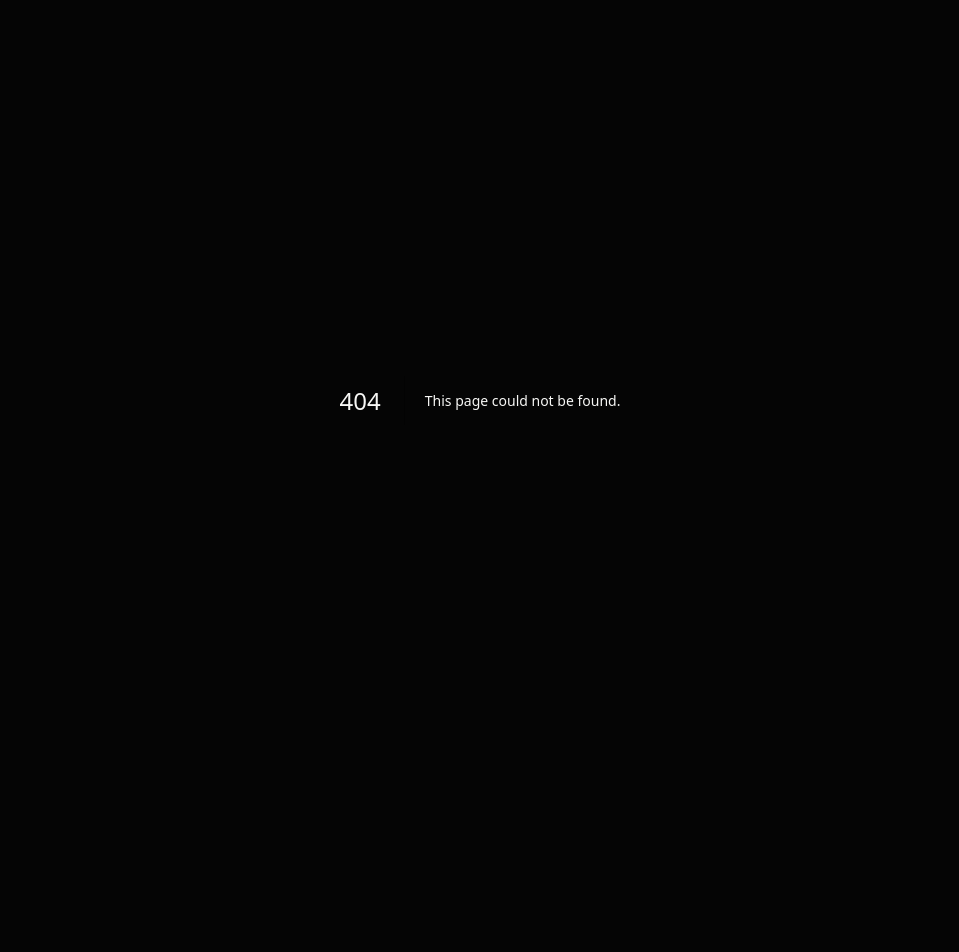
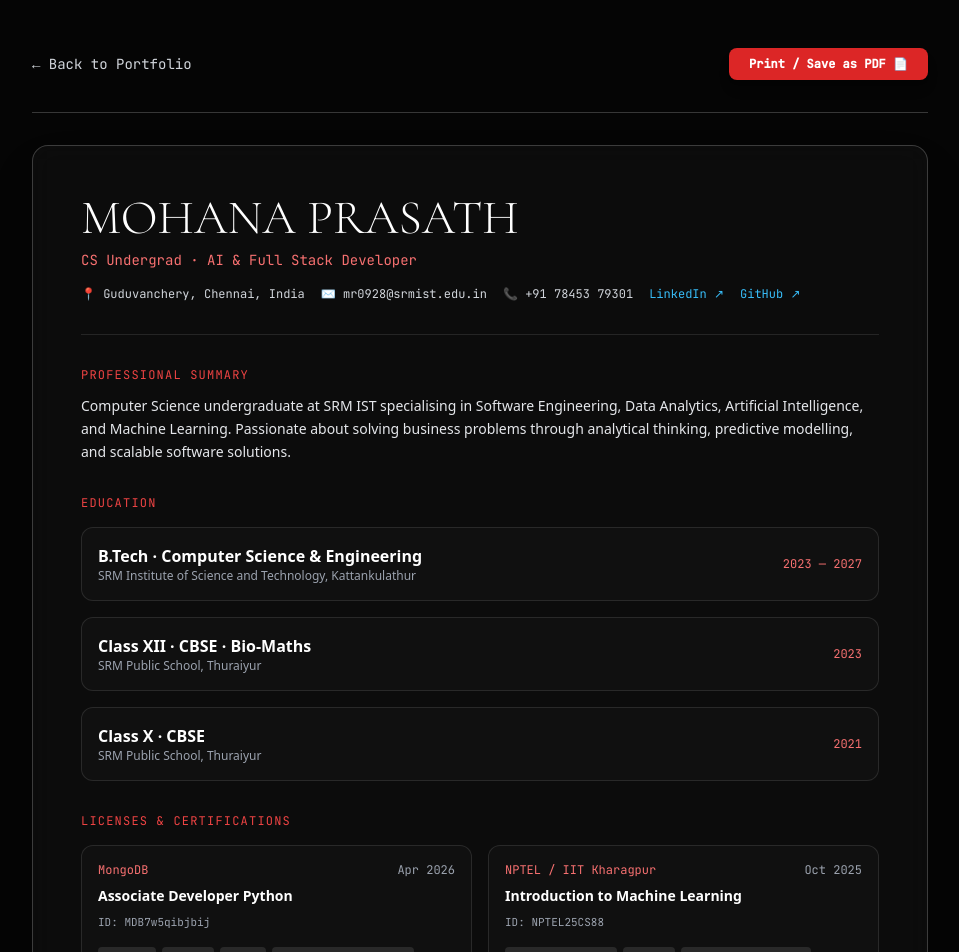
Before and after one commit to MohanaPrasathR/mohanaprasath.in, a Next.js app: page /resume in a window 1280 px wide. Before the commit this address had no page. Shown: the top 952 px of the page, without its empty margins (160-1119 px from the left). Before the commit the page ends 800 px from the top, so only its background shows below. Built offline with nearby package versions, Linux system fonts and the light colour scheme.

Commit message:
fix: resolve tech badge SVG overlap and add /resume page with PDF save feature

```diff
--- /dev/null
+++ b/app/resume/page.tsx
@@ -0,0 +1,153 @@
+'use client';
+
+import Link from 'next/link';
+import { personal, education, certifications, projects, skills } from '@/lib/data';
+
+export default function ResumePage() {
+  return (
+    <main className="min-h-screen bg-[#050505] text-white p-6 md:p-12 font-sans selection:bg-red-500 selection:text-white">
+      {/* Top Header Bar */}
+      <div className="max-w-4xl mx-auto flex items-center justify-between pb-8 mb-8 border-b border-white/20">
+        <Link
+          href="/"
+          className="inline-flex items-center gap-2 text-sm font-mono text-gray-300 hover:text-white transition-colors"
+        >
+          ← Back to Portfolio
+        </Link>
+        <button
+          onClick={() => window.print()}
+          className="px-5 py-2 bg-red-600 hover:bg-red-700 text-white font-mono text-xs font-semibold rounded-lg shadow-lg transition-all"
+        >
+          Print / Save as PDF 📄
+        </button>
+      </div>
+
+      {/* Resume Card */}
+      <div className="max-w-4xl mx-auto bg-white/[0.03] border border-white/20 rounded-2xl p-8 md:p-12 shadow-2xl backdrop-blur-md">
+        {/* Name & Contact Header */}
+        <div className="border-b border-white/10 pb-8 mb-8">
+          <h1
+            className="text-4xl md:text-5xl font-light text-white mb-2"
+            style={{ fontFamily: "'Cormorant Garamond', Georgia, serif" }}
+          >
+            {personal.nameFirst} {personal.nameLast}
+          </h1>
+          <p className="text-red-400 font-mono text-sm mb-4">{personal.title}</p>
+          <div className="flex flex-wrap items-center gap-4 text-xs font-mono text-gray-300">
+            <span>📍 {personal.location}</span>
+            <span>✉️ {personal.email}</span>
+            <span>📞 {personal.phone}</span>
+            <a
+              href="https://www.linkedin.com/in/mohana-prasath-r-6268b132a/"
+              target="_blank"
+              rel="noopener noreferrer"
+              className="text-sky-400 hover:underline"
+            >
+              LinkedIn ↗
+            </a>
+            <a
+              href="https://github.com/MohanaPrasathR"
+              target="_blank"
+              rel="noopener noreferrer"
+              className="text-sky-400 hover:underline"
+            >
+              GitHub ↗
+            </a>
+          </div>
+        </div>
+
+        {/* Executive Summary */}
+        <div className="mb-8">
+          <h2 className="text-xs font-mono text-red-500 uppercase tracking-widest mb-3">Professional Summary</h2>
+          <p className="text-gray-200 text-sm leading-relaxed">{personal.bio}</p>
+        </div>
+
+        {/* Education */}
+        <div className="mb-8">
+          <h2 className="text-xs font-mono text-red-500 uppercase tracking-widest mb-4">Education</h2>
+          <div className="space-y-4">
+            {education.map((edu, i) => (
+              <div key={i} className="flex flex-col md:flex-row md:items-center justify-between p-4 rounded-xl bg-white/[0.02] border border-white/10">
+                <div>
+                  <h3 className="text-base font-semibold text-white">{edu.degree}</h3>
+                  <p className="text-xs text-gray-400">{edu.institution}</p>
+                </div>
+                <span className="text-xs font-mono text-red-400 mt-2 md:mt-0">{edu.period}</span>
+              </div>
+            ))}
+          </div>
+        </div>
+
+        {/* Technical Certifications */}
+        <div className="mb-8">
+          <h2 className="text-xs font-mono text-red-500 uppercase tracking-widest mb-4">Licenses & Certifications</h2>
+          <div className="grid grid-cols-1 md:grid-cols-2 gap-4">
+            {certifications.map((cert) => (
+              <div key={cert.id} className="p-4 rounded-xl bg-white/[0.02] border border-white/10 flex flex-col justify-between">
+                <div>
+                  <div className="flex items-center justify-between text-xs font-mono mb-2">
+                    <span className="text-red-400">{cert.issuer}</span>
+                    <span className="text-gray-400">{cert.date}</span>
+                  </div>
+                  <h3 className="text-sm font-semibold text-white mb-2">{cert.title}</h3>
+                  {cert.credentialId && (
+                    <p className="text-[11px] font-mono text-gray-400 mb-2">ID: {cert.credentialId}</p>
+                  )}
+                </div>
+                <div className="flex flex-wrap gap-1.5 mt-2">
+                  {cert.skills.map((s) => (
+                    <span key={s} className="text-[10px] font-mono bg-white/10 px-2 py-0.5 rounded text-gray-200">
+                      {s}
+                    </span>
+                  ))}
+                </div>
+              </div>
+            ))}
+          </div>
+        </div>
+
+        {/* Featured Projects */}
+        <div className="mb-8">
+          <h2 className="text-xs font-mono text-red-500 uppercase tracking-widest mb-4">Key Projects</h2>
+          <div className="space-y-4">
+            {projects.map((proj) => (
+              <div key={proj.id} className="p-5 rounded-xl bg-white/[0.02] border border-white/10">
+                <div className="flex items-center justify-between mb-2">
+                  <h3 className="text-base font-semibold text-white">{proj.title}</h3>
+                  <span className="text-xs font-mono text-gray-400">{proj.year}</span>
+                </div>
+                <p className="text-xs text-gray-300 mb-3">{proj.description}</p>
+                <div className="flex flex-wrap gap-2">
+                  {proj.tech.map((t) => (
+                    <span key={t} className="text-[10px] font-mono bg-white/10 border border-white/20 px-2 py-0.5 rounded text-gray-200">
+                      {t}
+                    </span>
+                  ))}
+                </div>
+              </div>
+            ))}
+          </div>
+        </div>
+
+        {/* Skills & Expertise */}
+        <div>
+          <h2 className="text-xs font-mono text-red-500 uppercase tracking-widest mb-4">Technical Skills</h2>
+          <div className="grid grid-cols-1 md:grid-cols-2 gap-4">
+            {skills.map((cat) => (
+              <div key={cat.category} className="p-4 rounded-xl bg-white/[0.02] border border-white/10">
+                <h3 className="text-xs font-mono text-gray-400 uppercase mb-2">{cat.category}</h3>
+                <div className="flex flex-wrap gap-2">
+                  {cat.items.map((item) => (
+                    <span key={item} className="text-xs font-mono bg-white/10 px-2.5 py-1 rounded text-white font-medium">
+                      {item}
+                    </span>
+                  ))}
+                </div>
+              </div>
+            ))}
+          </div>
+        </div>
+      </div>
+    </main>
+  );
+}
--- a/components/sections/Hero.tsx
+++ b/components/sections/Hero.tsx
@@ -167,9 +167,10 @@ export default function Hero({ ready }: { ready: boolean }) {
 
             {/* Resume Download */}
             <motion.a
-              href={personal.resumeUrl}
-              download="Mohana_Prasath_Resume.pdf"
-              className="group inline-flex items-center gap-3 px-5 py-2.5 border border-gold/30 hover:border-gold text-sm text-gold hover:bg-gold hover:text-bg transition-all duration-500"
+              href="/resume"
+              target="_blank"
+              rel="noopener noreferrer"
+              className="group inline-flex items-center gap-3 px-5 py-2.5 border border-gold/30 hover:border-gold text-sm text-gold hover:bg-gold hover:text-bg transition-all duration-500 rounded-md"
               custom={1}
               variants={fadeUp}
               initial="hidden"
--- a/components/sections/Projects.tsx
+++ b/components/sections/Projects.tsx
@@ -234,19 +234,14 @@ function TechIcon({ name }: { name: string }) {
     const t = tech.toLowerCase();
     if (t.includes('next')) {
       return (
-        <svg className="w-6 h-6 text-white" viewBox="0 0 180 180" fill="none">
-          <mask id="mask_next" maskUnits="userSpaceOnUse" x="0" y="0" width="180" height="180"><circle cx="90" cy="90" r="90" fill="black"/></mask>
-          <g mask="url(#mask_next)">
-            <circle cx="90" cy="90" r="90" fill="white"/>
-            <path d="M149.508 157.52L69.142 54H54V126H67.08V70.7061L136.082 160.038C140.89 159.502 145.405 158.625 149.508 157.52Z" fill="black"/>
-            <path d="M115 54H128V126H115V54Z" fill="black"/>
-          </g>
+        <svg className="w-4 h-4 text-white fill-current" viewBox="0 0 24 24">
+          <path d="M12 0C5.37 0 0 5.37 0 12s5.37 12 12 12 12-5.37 12-12S18.63 0 12 0zm5.66 18.06L9.5 7.7v8.8H7.7V7.5h1.8l8.16 10.56zM15 7.5v4.5h-1.8V7.5H15z"/>
         </svg>
       );
     }
     if (t.includes('react')) {
       return (
-        <svg className="w-6 h-6 text-sky-400" viewBox="0 0 24 24" fill="none" stroke="currentColor" strokeWidth="2">
+        <svg className="w-4 h-4 text-sky-400" viewBox="0 0 24 24" fill="none" stroke="currentColor" strokeWidth="2">
           <circle cx="12" cy="12" r="2" fill="currentColor"/>
           <ellipse cx="12" cy="12" rx="10" ry="4.5"/>
           <ellipse cx="12" cy="12" rx="10" ry="4.5" transform="rotate(60 12 12)"/>
@@ -256,67 +251,65 @@ function TechIcon({ name }: { name: string }) {
     }
     if (t.includes('typescript') || t === 'ts') {
       return (
-        <svg className="w-6 h-6 text-blue-400" viewBox="0 0 24 24" fill="currentColor">
-          <path d="M3 3h18v18H3V3zm9.5 8.5h-2v7h2v-7zm1.8 0v1.8h1.8v1.8h-1.8v1.6c0 .7.3 1 1 1h.8v1.8h-1.6c-1.8 0-3-.9-3-2.7v-1.7h-1.2v-1.8h1.2v-1.8h1.8z"/>
+        <svg className="w-4 h-4 text-blue-400 fill-current" viewBox="0 0 24 24">
+          <path d="M1.5 0h21A1.5 1.5 0 0124 1.5v21a1.5 1.5 0 01-1.5 1.5h-21A1.5 1.5 0 010 22.5v-21A1.5 1.5 0 011.5 0zM12 8.5H6.5v2.3h1.9v8.7h2.7v-8.7h1.9V8.5zm7.3 3.8c-.5-.6-1.3-.9-2.4-.9-1 0-1.8.3-2.3.9-.6.6-.8 1.4-.8 2.5 0 1.2.3 2.1.9 2.7.6.6 1.4.9 2.4.9 1.1 0 1.9-.3 2.4-.9.6-.6.8-1.5.8-2.7 0-1.1-.2-2-.8-2.5zm-1.1 4.1c-.3.4-.8.6-1.4.6-.6 0-1.1-.2-1.4-.6-.3-.4-.4-1-.4-1.8 0-.8.1-1.4.4-1.8.3-.4.8-.6 1.4-.6.6 0 1.1.2 1.4.6.3.4.4 1 .4 1.8 0 .8-.1 1.4-.4 1.8z"/>
         </svg>
       );
     }
     if (t.includes('python')) {
       return (
-        <svg className="w-6 h-6 text-amber-300" viewBox="0 0 24 24" fill="currentColor">
+        <svg className="w-4 h-4 text-amber-300 fill-current" viewBox="0 0 24 24">
           <path d="M11.9 2c-5.2 0-4.9 2.3-4.9 2.3v2.4h5v.7H5.2S2.9 7.1 2.9 12.3c0 5.2 2 5 2 5h1.2v-2.5c0-2.8 2.4-2.8 2.4-2.8h4.9s2.3.1 2.3-2.3V4.3S17.1 2 11.9 2zm-2.6 1.6c.5 0 .9.4.9.9s-.4.9-.9.9-.9-.4-.9-.9.4-.9.9-.9zm.2 18.4c5.2 0 4.9-2.3 4.9-2.3v-2.4h-5v-.7h6.8s2.3.3 2.3-4.9c0-5.2-2-5-2-5h-1.2v2.5c0 2.8-2.4 2.8-2.4 2.8H7.9s-2.3-.1-2.3 2.3v4.9s-1.4 2.3 3.8 2.3zm2.6-1.6c-.5 0-.9-.4-.9-.9s.4-.9.9-.9.9.4.9.9-.4.9-.9.9z"/>
         </svg>
       );
     }
     if (t.includes('node')) {
       return (
-        <svg className="w-6 h-6 text-emerald-400" viewBox="0 0 24 24" fill="currentColor">
+        <svg className="w-4 h-4 text-emerald-400 fill-current" viewBox="0 0 24 24">
           <path d="M12 2L2 7.8v8.4L12 22l10-5.8V7.8L12 2zm0 2.3l7.5 4.3v5.8L12 18.7l-7.5-4.3V8.6L12 4.3z"/>
         </svg>
       );
     }
     if (t.includes('express')) {
       return (
-        <svg className="w-6 h-6 text-gray-200" viewBox="0 0 24 24" fill="currentColor">
+        <svg className="w-4 h-4 text-gray-200 fill-current" viewBox="0 0 24 24">
           <path d="M12 2C6.48 2 2 6.48 2 12s4.48 10 10 10 10-4.48 10-10S17.52 2 12 2zm1 14.5h-4V15h4v1.5zm1.5-3.5h-5.5V11H14.5v2zm1.5-3.5h-7V7.5h7V9z"/>
         </svg>
       );
     }
     if (t.includes('flask')) {
       return (
-        <svg className="w-6 h-6 text-gray-100" viewBox="0 0 24 24" fill="currentColor">
+        <svg className="w-4 h-4 text-gray-100 fill-current" viewBox="0 0 24 24">
           <path d="M9 2v2h1v4.17A7.001 7.001 0 005 15c0 3.87 3.13 7 7 7s7-3.13 7-7c0-3.1-2.02-5.73-5-6.83V4h1V2H9zm3 8a5 5 0 015 5H7a5 5 0 015-5z"/>
         </svg>
       );
     }
     if (t.includes('sql') || t.includes('dbms')) {
       return (
-        <svg className="w-6 h-6 text-cyan-400" viewBox="0 0 24 24" fill="currentColor">
+        <svg className="w-4 h-4 text-cyan-400 fill-current" viewBox="0 0 24 24">
           <path d="M12 3C7.58 3 4 4.79 4 7v10c0 2.21 3.58 4 8 4s8-1.79 8-4V7c0-2.21-3.58-4-8-4zm0 2c3.87 0 6 1.34 6 2s-2.13 2-6 2-6-1.34-6-2 2.13-2 6-2zm0 6c-3.87 0-6-1.34-6-2v2.5c0 .66 2.13 2 6 2s6-1.34 6-2V9c0 .66-2.13 2-6 2zm0 5c-3.87 0-6-1.34-6-2v2.5c0 .66 2.13 2 6 2s6-1.34 6-2V14c0 .66-2.13 2-6 2z"/>
         </svg>
       );
     }
     if (t.includes('css')) {
       return (
-        <svg className="w-6 h-6 text-blue-500" viewBox="0 0 24 24" fill="currentColor">
+        <svg className="w-4 h-4 text-blue-500 fill-current" viewBox="0 0 24 24">
           <path d="M3 3l1.6 18L12 23l7.4-2L21 3H3zm14.3 4.5l-.3 3.5H8.8l.3 3.5h7.9l-.6 6.5-4.4 1.2-4.4-1.2-.3-3h2.3l.1 1.4 2.3.6 2.3-.6.2-2.7H6.3l-.8-8.4h11.8z"/>
         </svg>
       );
     }
     // Default AI / ML / Scikit-Learn / Pandas icon
     return (
-      <svg className="w-6 h-6 text-purple-400" viewBox="0 0 24 24" fill="currentColor">
+      <svg className="w-4 h-4 text-purple-400 fill-current" viewBox="0 0 24 24">
         <path d="M12 2L9.5 7.5L4 10l5.5 2.5L12 18l2.5-5.5L20 10l-5.5-2.5L12 2zm0 18l-1.5 3L9 20l-3-1.5L9 17l1.5-3L12 17l3 1.5L12 20z"/>
       </svg>
     );
   };
 
   return (
-    <div className="group relative flex items-center justify-center p-3 bg-white/10 hover:bg-white/20 border border-white/20 hover:border-red-500 rounded-xl shadow-md transition-all duration-300 transform hover:scale-110">
+    <span className="inline-flex items-center gap-2 px-3.5 py-1.5 bg-white/10 hover:bg-white/20 border border-white/30 hover:border-red-500 rounded-lg text-xs font-mono font-semibold text-white transition-all duration-300 shadow-sm backdrop-blur-sm">
       {getIcon(name)}
-      <span className="absolute -top-9 left-1/2 -translate-x-1/2 opacity-0 group-hover:opacity-100 pointer-events-none transition-opacity duration-200 bg-black/90 border border-white/20 text-white text-[11px] font-mono font-semibold px-2.5 py-1 rounded shadow-lg whitespace-nowrap z-30">
-        {name}
-      </span>
-    </div>
+      <span>{name}</span>
+    </span>
   );
 }
--- a/components/sections/Resume.tsx
+++ b/components/sections/Resume.tsx
@@ -50,9 +50,10 @@ export default function Resume() {
 
             {/* Download CTA */}
             <motion.a
-              href={personal.resumeUrl}
-              download="Mohana_Prasath_Resume.pdf"
-              className="group self-start inline-flex items-center gap-4 px-8 py-4 border border-gold/30 hover:border-gold hover:bg-gold hover:text-bg transition-all duration-500"
+              href="/resume"
+              target="_blank"
+              rel="noopener noreferrer"
+              className="group self-start inline-flex items-center gap-4 px-8 py-4 border border-gold/30 hover:border-gold hover:bg-gold hover:text-bg transition-all duration-500 rounded-lg"
               initial={{ opacity: 0, y: 20 }}
               animate={inView ? { opacity: 1, y: 0 } : { opacity: 0, y: 20 }}
               transition={{ duration: 0.7, delay: 0.4 }}
```
